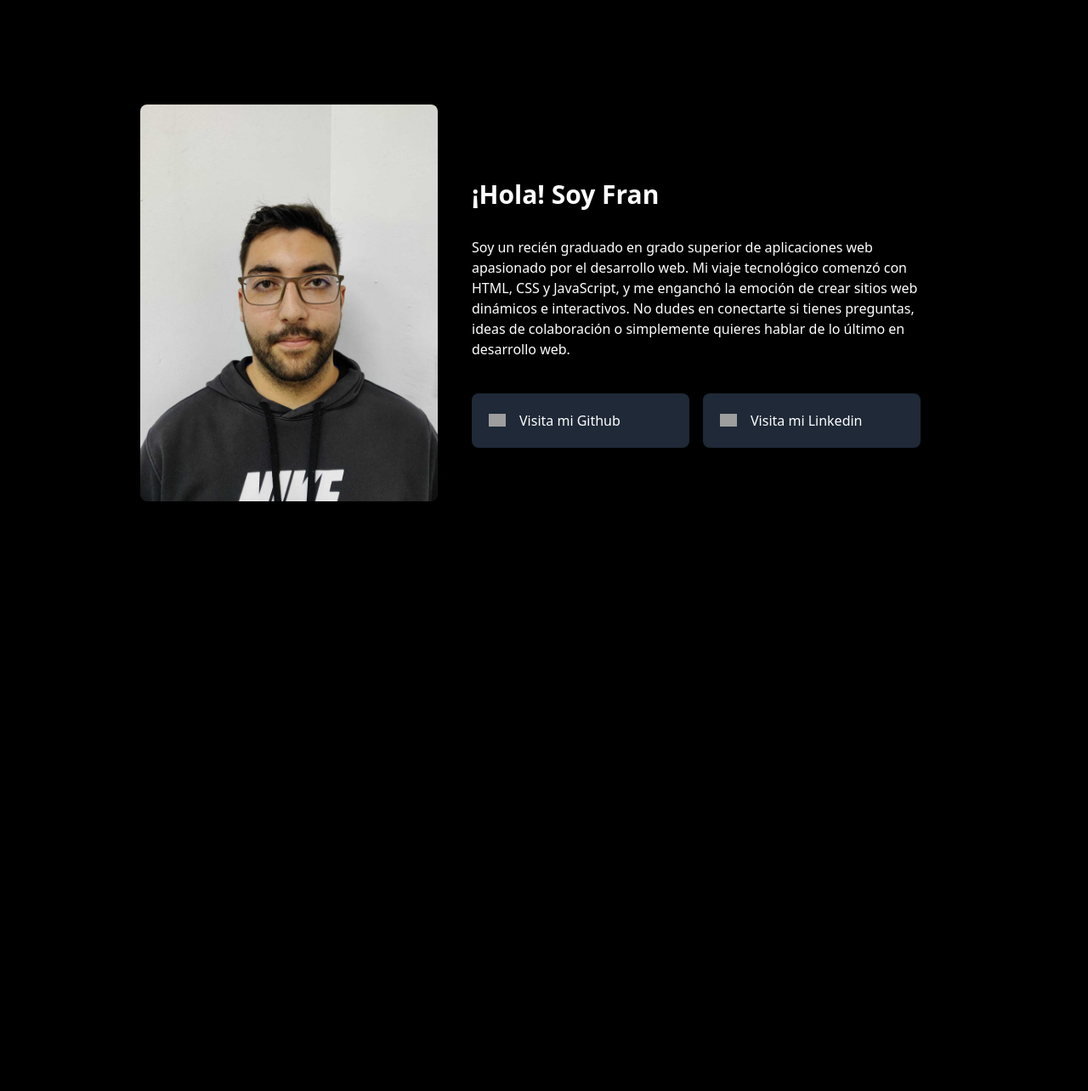
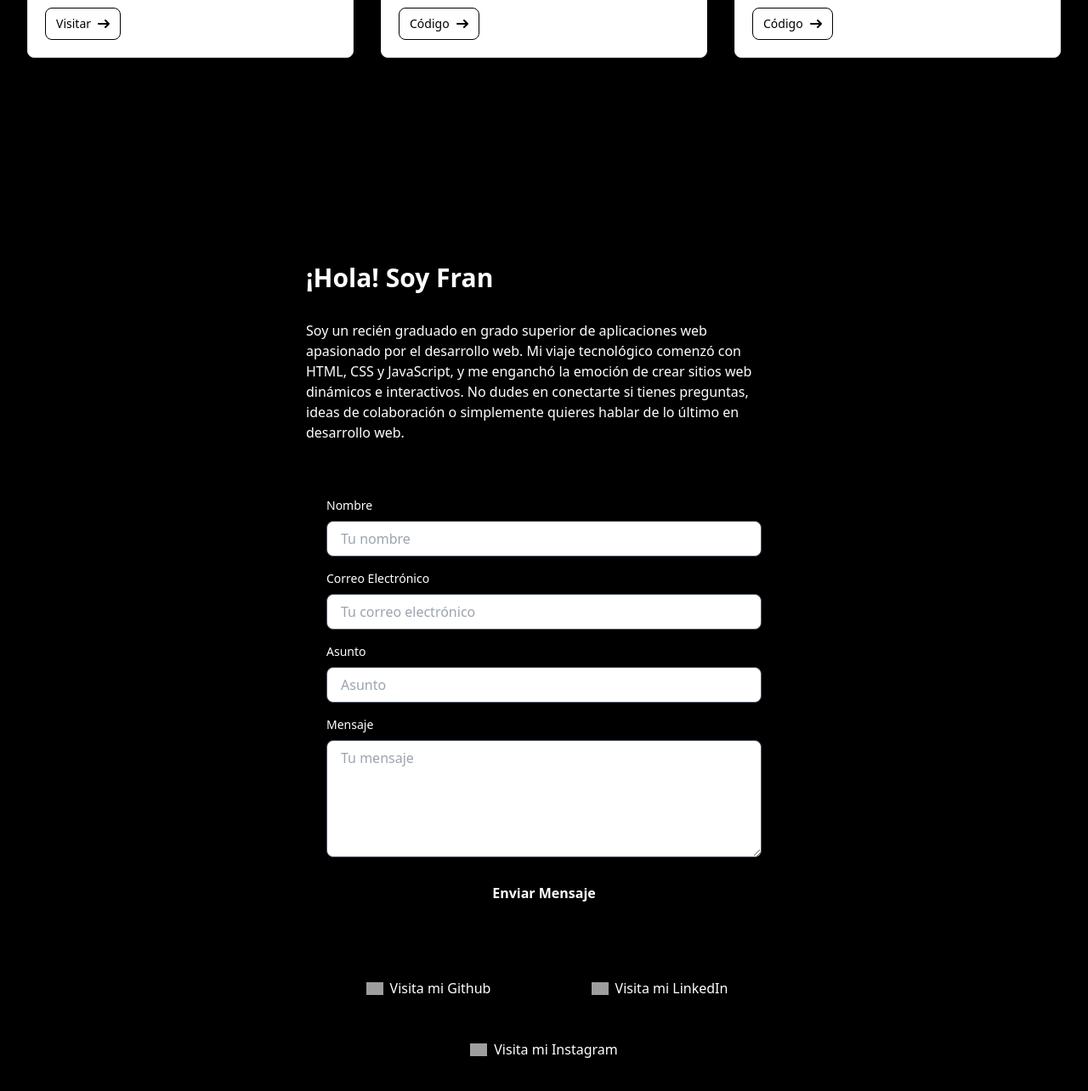
Before and after one commit to FraanMartin/Portafolio, a plain HTML site: page index.html in a window 1280 px wide. Shown: the part 1602-2886 px from the top of the page at 85% size. Before the commit the page ends 2272 px from the top, so only its background shows below. Drawn offline with nearby package versions, Linux system fonts and the light colour scheme; grey boxes are pictures that could not be loaded; a web font is replaced by a local one.

Commit message:
se suben cambios

```diff
--- a/index.html
+++ b/index.html
@@ -38,9 +38,11 @@
             <h2 class=" mb-10">PROYECTOS</h2>
         </div>
 
-        <div class="max-w-sm bg-white border border-gray-200 rounded-lg shadow dark:bg-gray-800 dark:border-gray-700">
+        <div
+            class="max-w-sm bg-white border border-gray-200 rounded-lg shadow dark:bg-neutral-950 dark:border-gray-700 group">
             <a href="#">
-                <img class="rounded-t-lg" src="img/Estadio.jpg" alt="Estadio UD Almería" />
+                <img class="rounded-t-lg grayscale opacity-80 transition duration-300 ease-in-out group-hover:filter-none group-hover:opacity-100"
+                    src="img/Estadio.jpg" alt="Estadio UD Almería" />
             </a>
             <div class="p-5">
                 <a href="#">
@@ -54,7 +56,7 @@
                 <div class="flex justify-between">
                     <!-- Botón Visitar -->
                     <a href="https://visita.udalmeriasad.com/visitalibre"
-                        class="inline-flex items-center px-3 py-2 text-sm font-medium text-center text-white bg-blue-700 rounded-lg hover:bg-blue-800 focus:ring-4 focus:outline-none focus:ring-blue-300 dark:bg-blue-600 dark:hover:bg-blue-700 dark:focus:ring-blue-800">
+                        class="inline-flex items-center px-3 py-2 text-sm font-medium text-center text-black bg-white border border-black rounded-lg hover:bg-gray-100 focus:ring-4 focus:outline-none focus:ring-gray-300 dark:bg-white dark:text-black dark:border-gray-300 dark:hover:bg-gray-200 dark:focus:ring-gray-400">
                         Visitar
                         <svg class="rtl:rotate-180 w-3.5 h-3.5 ms-2" aria-hidden="true"
                             xmlns="http://www.w3.org/2000/svg" fill="none" viewBox="0 0 14 10">
@@ -62,15 +64,16 @@
                                 d="M1 5h12m0 0L9 1m4 4L9 9" />
                         </svg>
                     </a>
-
                 </div>
             </div>
         </div>
 
 
-        <div class="max-w-sm bg-white border border-gray-200 rounded-lg shadow dark:bg-gray-800 dark:border-gray-700">
+        <div
+            class="max-w-sm bg-white border border-gray-200 rounded-lg shadow dark:bg-neutral-950 dark:border-gray-700 group">
             <a href="#">
-                <img class="rounded-t-lg" src="img/Liga.png" alt="Gestión de Equipos de Futbol" />
+                <img class="rounded-t-lg grayscale opacity-80 transition duration-300 ease-in-out group-hover:filter-none group-hover:opacity-100"
+                    src="img/Liga.png" alt="Gestión de Equipos de Futbol" />
             </a>
             <div class="p-5">
                 <a href="#">
@@ -84,7 +87,7 @@
                 <div class="flex justify-between">
                     <!-- Botón Código -->
                     <a href="https://github.com/FraanMartin/Gestion-Equipos-Futbol"
-                        class="inline-flex items-center px-3 py-2 text-sm font-medium text-center text-white bg-blue-700 rounded-lg hover:bg-blue-800 focus:ring-4 focus:outline-none focus:ring-blue-300 dark:bg-blue-600 dark:hover:bg-blue-700 dark:focus:ring-blue-800">
+                        class="inline-flex items-center px-3 py-2 text-sm font-medium text-center text-black bg-white border border-black rounded-lg hover:bg-gray-100 focus:ring-4 focus:outline-none focus:ring-gray-300 dark:bg-white dark:text-black dark:border-gray-300 dark:hover:bg-gray-200 dark:focus:ring-gray-400">
                         Código
                         <svg class="rtl:rotate-180 w-3.5 h-3.5 ms-2" aria-hidden="true"
                             xmlns="http://www.w3.org/2000/svg" fill="none" viewBox="0 0 14 10">
@@ -93,9 +96,9 @@
                         </svg>
                     </a>
 
-                    <!-- Nuevo botón -->
+                    <!-- Botón Video -->
                     <a href="https://youtu.be/G7EbAJYkKyA"
-                        class="inline-flex items-center px-3 py-2 text-sm font-medium text-center text-white bg-red-700 rounded-lg hover:bg-red-800 focus:ring-4 focus:outline-none focus:ring-red-300 dark:bg-red-600 dark:hover:bg-red-700 dark:focus:ring-red-800">
+                        class="inline-flex items-center px-3 py-2 text-sm font-medium text-center text-white border border-white rounded-lg bg-transparent focus:ring-4 focus:outline-none dark:border-white">
                         Video
                         <svg class="rtl:rotate-180 w-3.5 h-3.5 ms-2" aria-hidden="true"
                             xmlns="http://www.w3.org/2000/svg" fill="none" viewBox="0 0 14 10">
@@ -109,9 +112,13 @@
         </div>
 
 
-        <div class="max-w-sm bg-white border border-gray-200 rounded-lg shadow dark:bg-gray-800 dark:border-gray-700">
+
+
+        <div
+            class="max-w-sm bg-white border border-gray-200 rounded-lg shadow dark:bg-neutral-950 dark:border-gray-700 group">
             <a href="#">
-                <img class="rounded-t-lg" src="img/Cartas.png" alt="Juego de Cartas y Memoria" />
+                <img class="rounded-t-lg grayscale opacity-80 transition duration-300 ease-in-out group-hover:filter-none group-hover:opacity-100"
+                    src="img/Cartas.png" alt="Juego de Cartas y Memoria" />
             </a>
             <div class="p-5">
                 <a href="#">
@@ -125,7 +132,7 @@
                 <div class="flex justify-between">
                     <!-- Botón Código -->
                     <a href="https://github.com/FraanMartin/Juego-Cartas-Memoria"
-                        class="inline-flex items-center px-3 py-2 text-sm font-medium text-center text-white bg-blue-700 rounded-lg hover:bg-blue-800 focus:ring-4 focus:outline-none focus:ring-blue-300 dark:bg-blue-600 dark:hover:bg-blue-700 dark:focus:ring-blue-800">
+                        class="inline-flex items-center px-3 py-2 text-sm font-medium text-center text-black bg-white border border-black rounded-lg hover:bg-gray-100 focus:ring-4 focus:outline-none focus:ring-gray-300 dark:bg-white dark:text-black dark:border-gray-300 dark:hover:bg-gray-200 dark:focus:ring-gray-400">
                         Código
                         <svg class="rtl:rotate-180 w-3.5 h-3.5 ms-2" aria-hidden="true"
                             xmlns="http://www.w3.org/2000/svg" fill="none" viewBox="0 0 14 10">
@@ -134,9 +141,9 @@
                         </svg>
                     </a>
 
-                    <!-- Nuevo botón -->
+                    <!-- Botón Video -->
                     <a href="https://youtu.be/wGvPme3U0CU"
-                        class="inline-flex items-center px-3 py-2 text-sm font-medium text-center text-white bg-red-700 rounded-lg hover:bg-red-800 focus:ring-4 focus:outline-none focus:ring-red-300 dark:bg-red-600 dark:hover:bg-red-700 dark:focus:ring-red-800">
+                        class="inline-flex items-center px-3 py-2 text-sm font-medium text-center text-white border border-white rounded-lg bg-transparent focus:ring-4 focus:outline-none dark:border-white">
                         Video
                         <svg class="rtl:rotate-180 w-3.5 h-3.5 ms-2" aria-hidden="true"
                             xmlns="http://www.w3.org/2000/svg" fill="none" viewBox="0 0 14 10">
@@ -150,6 +157,8 @@
         </div>
 
 
+
+
     </section>
 
     <section id="sobre-mi" class="pt-16">
@@ -157,13 +166,12 @@
             <h2 class=" mb-4 text-center">SOBRE MÍ</h2> <!-- Reducir el margen inferior -->
         </div>
 
-        <div id="container" class="p-10 w-auto flex justify-center relative"> <!-- Reducir el padding -->
+        <div id="container" class="p-10 w-auto flex justify-center relative">
+            <!-- Reducir el padding -->
             <div id="content"
                 class="p-10 sm:p-8 md:p-10 lg:p-12 xl:p-10 w-full flex flex-col md:flex-row justify-center items-center text-center md:text-left">
                 <!-- Reducir el padding interno -->
-                <div class="mr-0 md:mr-10">
-                    <img class="rounded-lg max-w-[350px] w-full h-auto" src="img/Personal.jpeg" alt="image of myself" />
-                </div>
+
                 <div class="w-full sm:w-[70%] md:w-[60%] lg:w-[50%]">
                     <h1 class="text-white font-bold text-3xl mt-6 mb-8">
                         ¡Hola! Soy Fran
@@ -174,22 +182,69 @@
                         sitios web dinámicos e interactivos. No dudes en conectarte si tienes preguntas, ideas de
                         colaboración o simplemente quieres hablar de lo último en desarrollo web.
                     </p>
-                    <div id="social" class="flex flex-wrap justify-center md:justify-start items-center gap-4">
+                    <!-- Formulario de contacto -->
+                    <form class="p-6 rounded-lg shadow-lg text-white mb-10">
+                        <div class="mb-4">
+                            <label for="name" class="block text-sm font-medium mb-2">Nombre</label>
+                            <input type="text" id="name" name="name"
+                                class="w-full px-4 py-2 dark:bg-neutral-950 rounded-lg border border-gray-600 focus:outline-none"
+                                placeholder="Tu nombre" required>
+                        </div>
+                        <div class="mb-4">
+                            <label for="email" class="block text-sm font-medium mb-2">Correo Electrónico</label>
+                            <input type="email" id="email" name="email"
+                                class="w-full px-4 py-2 dark:bg-neutral-950 rounded-lg border border-gray-600 focus:outline-none"
+                                placeholder="Tu correo electrónico" required>
+                        </div>
+                        <div class="mb-4">
+                            <label for="subject" class="block text-sm font-medium mb-2">Asunto</label>
+                            <input type="text" id="subject" name="subject"
+                                class="w-full px-4 py-2 dark:bg-neutral-950 rounded-lg border border-gray-600 focus:outline-none"
+                                placeholder="Asunto" required>
+                        </div>
+                        <div class="mb-4">
+                            <label for="message" class="block text-sm font-medium mb-2">Mensaje</label>
+                            <textarea id="message" name="message" rows="5"
+                                class="w-full px-4 py-2 dark:bg-neutral-950 rounded-lg border border-gray-600 focus:outline-none"
+                                placeholder="Tu mensaje" required></textarea>
+                        </div>
+                        <button type="submit"
+                            class="w-full dark:bg-neutral-800 hover:bg-blue-700 text-white font-bold py-2 px-4 rounded-lg focus:outline-none focus:ring-4 focus:ring-blue-500">
+                            Enviar Mensaje
+                        </button>
+                    </form>
+                    <!-- Fin del formulario de contacto -->
+
+                    <div id="social" class="flex flex-wrap justify-center gap-4">
+                        <!-- Botón GitHub -->
                         <a rel="noopener" target="_blank" href="https://github.com/FraanMartin"
-                            class="bg-gray-800 rounded-lg p-5 w-64 flex items-center gap-2 text-white">
-                            <img class="mr-2 hover:scale-105 transition duration-300 ease-in-out"
+                            class="dark:bg-neutral-950 rounded-lg p-4 w-64 flex items-center gap-2 text-white justify-center">
+                            <img class="hover:scale-105 transition duration-300 ease-in-out"
                                 src="https://ucarecdn.com/1f465c47-4849-4935-91f4-29135d8607af/github2.svg" width="20px"
                                 height="20px" alt="Github" />
-                            <span>Visita mi Github</span>
+                            <span class="text-center">Visita mi Github</span>
                         </a>
+
+                        <!-- Botón LinkedIn -->
                         <a rel="noopener" target="_blank" href="https://www.linkedin.com/in/francisco-martin-rumi/"
-                            class="bg-gray-800 rounded-lg p-5 w-64 flex items-center gap-2 text-white">
-                            <img class="mr-2 hover:scale-105 transition duration-300 ease-in-out"
-                                src="https://ucarecdn.com/95eebb9c-85cf-4d12-942f-3c40d7044dc6/linkedin.svg"
-                                width="20px" height="20px" alt="LinkedIn" />
-                            <span>Visita mi Linkedin</span>
+                            class="dark:bg-neutral-950 rounded-lg p-4 w-64 flex items-center gap-2 text-white justify-center">
+                            <img class="hover:scale-105 transition duration-300 ease-in-out"
+                                src="https://ucarecdn.com/95eebb9c-85cf-4d12-942f-3c40d7044dc6/linkedin.svg" width="20px"
+                                height="20px" alt="LinkedIn" />
+                            <span class="text-center">Visita mi LinkedIn</span>
+                        </a>
+
+                        <!-- Botón Instagram -->
+                        <a rel="noopener" target="_blank" href="https://www.instagram.com/tu_usuario"
+                            class="dark:bg-neutral-950 rounded-lg p-4 w-64 flex items-center gap-2 text-white justify-center">
+                            <img class="hover:scale-105 transition duration-300 ease-in-out"
+                                src="https://upload.wikimedia.org/wikipedia/commons/a/a5/Instagram_icon.png" width="20px"
+                                height="20px" alt="Instagram" />
+                            <span class="text-center">Visita mi Instagram</span>
                         </a>
                     </div>
+
+
                 </div>
             </div>
         </div>
--- a/styles.css
+++ b/styles.css
@@ -68,7 +68,7 @@ nav a img {
     justify-content: center;
     align-items: center;
     border-bottom: 1px white solid;
-    height: 35em;
+    height: 45em;
 }
 
 .name{
@@ -132,7 +132,7 @@ nav a img {
     width: 100%; /* Asegura que el contenedor del h2 ocupe todo el ancho disponible */
     text-align: center; /* Centra el texto */
     opacity: 0; /* Oculta el h2 inicialmente */
-    transition: opacity 3s ease; /* Transición suave para la aparición del h2 */
+    transition: opacity 1s ease; /* Transición suave para la aparición del h2 */
 }
 
 /* Clase para hacer visible el h2 */
```
